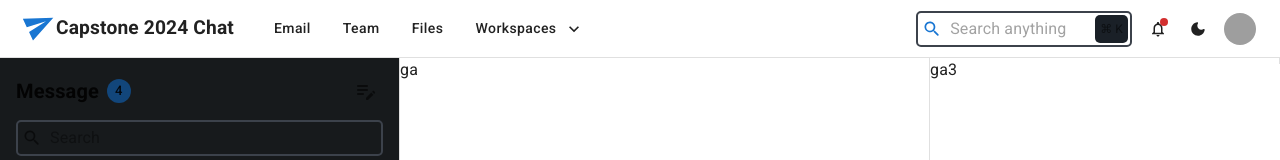
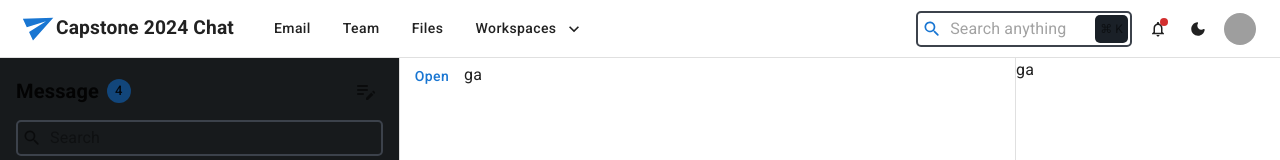
Before and after one commit to hhman24/file-transfer, a React (Vite) app in the folder client/: page / in a window 1280 px wide. Shown: the top 160 px of the page. Built offline with nearby package versions, Linux system fonts and the light colour scheme; grey boxes are pictures that could not be loaded.

Commit message:
#4 - messagePane theme

```diff
--- a/client/src/pages/message/BodyMessage.jsx
+++ b/client/src/pages/message/BodyMessage.jsx
@@ -22,8 +22,9 @@ function BodyMessage() {
           height: 'calc(100dvh - var(--Header-height))',
           overflowY: 'auto',
           position: { xs: 'fixed', sm: 'sticky' },
-          top: 200,
+          top: 0,
           right: 0,
+          zIndex: 9999,
           mt: '58px',
         }}
       >
@@ -32,30 +33,14 @@ function BodyMessage() {
       <Box
         sx={{
           bgcolor: 'background.surface',
-          borderRight: '1px solid',
-          borderColor: 'divider',
           height: 'calc(100dvh - var(--Header-height))',
           display: 'flex',
-          flexDirection: 'column',
+          flexDirection: 'row',
+          width: '100%',
           mt: '58px',
         }}
       >
         <MessagePane chat={selectedChat} />
-      </Box>
-
-      <Box
-        sx={{
-          bgcolor: 'background.surface',
-          borderRight: '1px solid',
-          borderColor: 'divider',
-          display: {
-            xs: 'none',
-            md: 'initial',
-          },
-          mt: '58px',
-        }}
-      >
-        <div>ga3</div>
       </Box>
     </>
   );
--- a/client/src/pages/message/Message.jsx
+++ b/client/src/pages/message/Message.jsx
@@ -10,7 +10,7 @@ function Message() {
         gridTemplateColumns: {
           xs: '1fr',
           sm: 'minmax(64px, 300px) minmax(450px, 1fr)',
-          md: 'minmax(200px, 400px) minmax(500px, 1fr) minmax(160px, 350px) ',
+          md: 'minmax(200px, 400px) minmax(500px, 1fr)', //150 350
         },
         gridTemplateRows: '64px 1fr',
         minHeight: '100vh',
--- a/client/src/pages/message/messagePane/MessagePane.jsx
+++ b/client/src/pages/message/messagePane/MessagePane.jsx
@@ -1,14 +1,34 @@
 import { useState } from 'react';
 import Box from '@mui/material/Box';
+import Button from '@mui/material/Button';
 
 function MessagePane(props) {
   const { chat } = props;
   const [chatMessages, setChatMessages] = useState(chat.messages);
   const [textAreaValue, setTextAreaValue] = useState('');
+  const [isOpen, setIsOpen] = useState(true);
 
   return (
     <>
-      <Box>ga</Box>
+      <Box
+        width={isOpen ? '70%' : '100%'}
+        sx={{
+          borderRight: '1px solid',
+          borderColor: 'divider',
+          transition: (theme) => theme.transitions.create(['width']),
+        }}
+      >
+        <Button onClick={() => setIsOpen(!isOpen)}>Open</Button>
+        ga
+      </Box>
+      <Box
+        width={isOpen ? '30%' : '0'}
+        sx={{
+          transition: (theme) => theme.transitions.create(['width']),
+        }}
+      >
+        ga
+      </Box>
     </>
   );
 }
```
